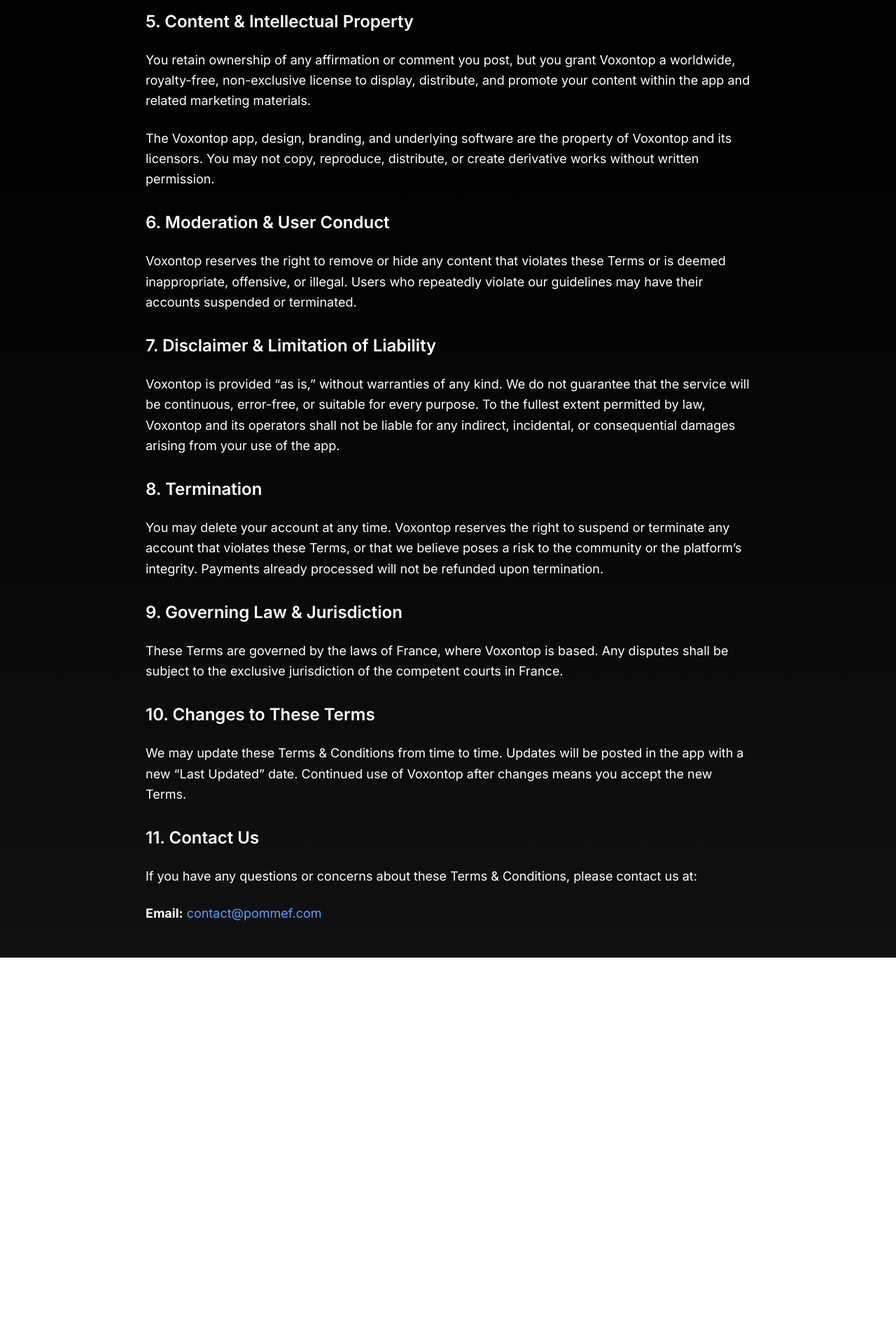
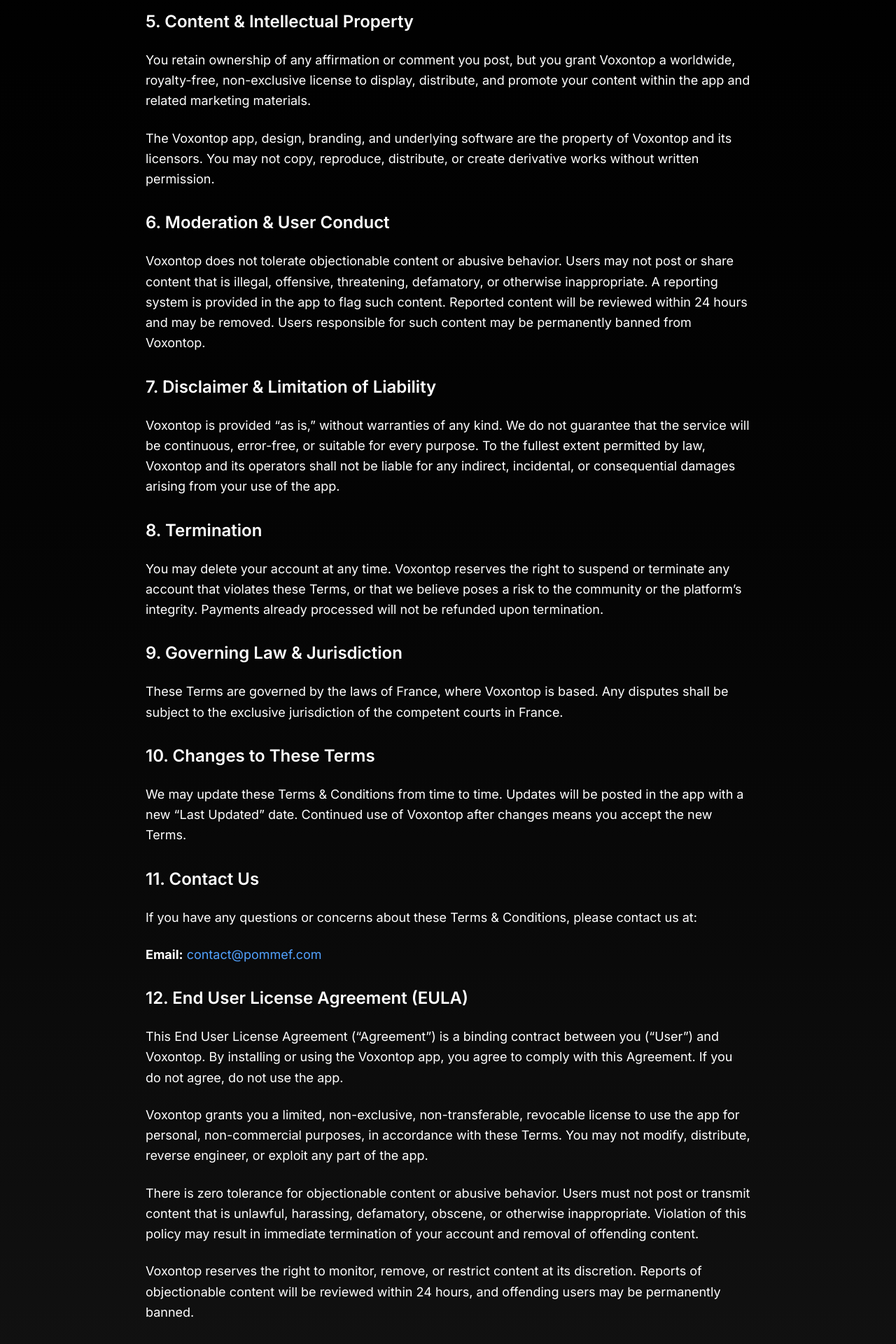
Before and after one commit to cfoltran/pommef, a Next.js app: page /voxontop/terms-and-conditions in a window 1280 px wide. Shown: the part 1109-3029 px from the top of the page at 70% size. Before the commit the page ends 2477 px from the top, so only its background shows below. Built offline with nearby package versions, Linux system fonts and the light colour scheme.

Commit message:
add EULA

```diff
--- a/app/voxontop/terms-and-conditions/page.tsx
+++ b/app/voxontop/terms-and-conditions/page.tsx
@@ -71,8 +71,10 @@
         <section className="space-y-6">
           <h2 className="text-2xl font-semibold text-white">6. Moderation & User Conduct</h2>
           <p className="text-lg leading-relaxed">
-            Voxontop reserves the right to remove or hide any content that violates these Terms or is deemed inappropriate,
-            offensive, or illegal. Users who repeatedly violate our guidelines may have their accounts suspended or terminated.
+            Voxontop does not tolerate objectionable content or abusive behavior.
+            Users may not post or share content that is illegal, offensive, threatening, defamatory, or otherwise inappropriate.
+            A reporting system is provided in the app to flag such content. Reported content will be reviewed within 24 hours and may be removed.
+            Users responsible for such content may be permanently banned from Voxontop.
           </p>
         </section>
 
@@ -125,6 +127,28 @@
             <a href="mailto:contact@pommef.com" className="text-blue-400 hover:text-blue-300"> contact@pommef.com</a>
           </p>
         </section>
+
+        {/* 12. End User License Agreement (EULA) */}
+        <section className="space-y-6">
+          <h2 className="text-2xl font-semibold text-white">12. End User License Agreement (EULA)</h2>
+          <p className="text-lg leading-relaxed">
+            This End User License Agreement (“Agreement”) is a binding contract between you (“User”) and Voxontop.
+            By installing or using the Voxontop app, you agree to comply with this Agreement. If you do not agree, do not use the app.
+          </p>
+          <p className="text-lg leading-relaxed">
+            Voxontop grants you a limited, non-exclusive, non-transferable, revocable license to use the app for personal, non-commercial purposes,
+            in accordance with these Terms. You may not modify, distribute, reverse engineer, or exploit any part of the app.
+          </p>
+          <p className="text-lg leading-relaxed">
+            There is zero tolerance for objectionable content or abusive behavior. Users must not post or transmit content that is unlawful,
+            harassing, defamatory, obscene, or otherwise inappropriate. Violation of this policy may result in immediate termination of your account
+            and removal of offending content.
+          </p>
+          <p className="text-lg leading-relaxed">
+            Voxontop reserves the right to monitor, remove, or restrict content at its discretion.
+            Reports of objectionable content will be reviewed within 24 hours, and offending users may be permanently banned.
+          </p>
+        </section>
       </div>
     </div>
   );
```
